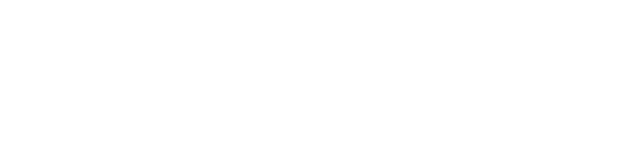
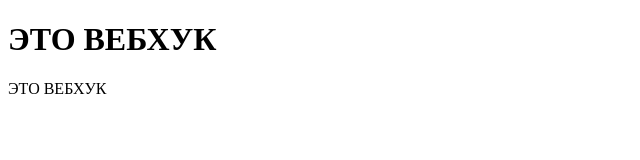
Before and after one commit to oladik666/intelektualsite228.github.io, a plain HTML site: page index.html in a window 1280 px wide. Shown: the whole page, without its empty margins (0-640 px from the left). Drawn offline with Linux system fonts and the light colour scheme.

Commit message:
Update index.html

```diff
--- a/index.html
+++ b/index.html
@@ -4,6 +4,8 @@
 <meta charset="UTF-8"> <!-- Определяем кодировку символов документа -->
 <title>ЭТО ВЕБХУК</title>
 </head>
-<body> <!-- Основная часть документа -->
+<body>
+<h1>ЭТО ВЕБХУК</h1>
+<p>ЭТО ВЕБХУК</p>
 </body>
 </html>
```
